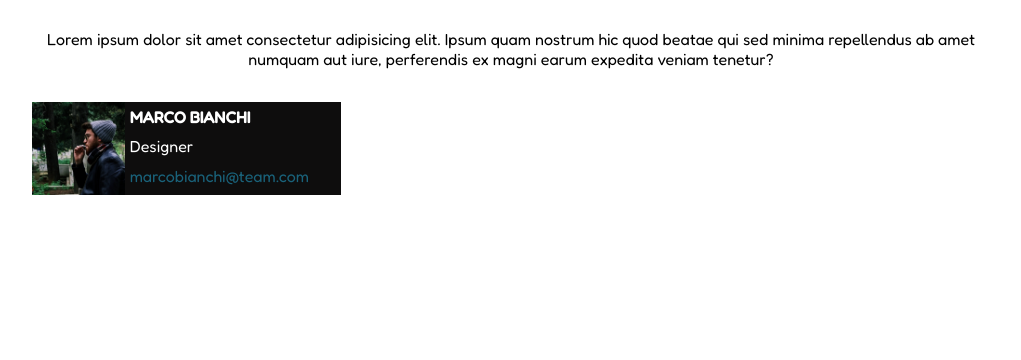
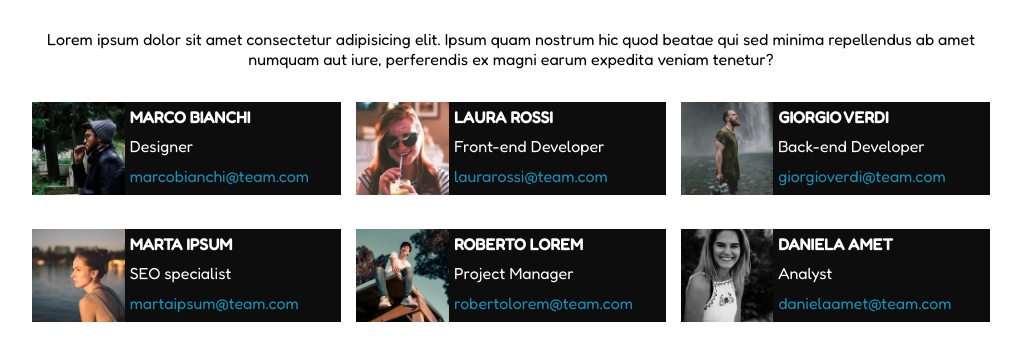
Before and after one commit to Eustache97/html-css-float-cards, a plain HTML site: page index.html in a window 1280 px wide. Shown: the part 74-434 px from the top of the page, without its empty margins (129-1150 px from the left). Drawn offline with Linux system fonts and the light colour scheme.

Commit message:
esercizioni finito con migliorazione da fare per l'adattabilità

```diff
--- a/css/style.css
+++ b/css/style.css
@@ -51,7 +51,7 @@ img{
 }
 .email{
     text-decoration: none;
-    color: #1a627a;
+    color: #188eb6;
 }
 .div-info{
     float: left;
--- a/index.html
+++ b/index.html
@@ -26,11 +26,47 @@
                         <div class="info"><a href="" class="email">marcobianchi@team.com</a></div>
                     </div>
                 </div>
-                <div class="card"></div>
-                <div class="card card3"></div>
-                <div class="card"></div>
-                <div class="card"></div>
-                <div class="card card3"></div>
+                <div class="card">
+                    <img src="img/female1.png" alt="prima_ragazza">
+                    <div class="div-info">
+                        <div class="info"><strong>LAURA ROSSI</strong></div>
+                        <div class="info">Front-end Developer</div>
+                        <div class="info"><a href="" class="email">laurarossi@team.com</a></div>
+                    </div>
+                </div>
+                <div class="card card3">
+                    <img src="img/male2.png" alt="secondo_ragazzo">
+                    <div class="div-info">
+                        <div class="info"><strong>GIORGIO VERDI</strong></div>
+                        <div class="info">Back-end Developer</div>
+                        <div class="info"><a href="" class="email">giorgioverdi@team.com</a></div>
+                    </div>
+                </div>
+                <div class="card">
+                    <img src="img/female2.png" alt="seconda_ragazzo">
+                    <div class="div-info">
+                        <div class="info"><strong>MARTA IPSUM</strong></div>
+                        <div class="info">SEO specialist</div>
+                        <div class="info"><a href="" class="email">martaipsum@team.com</a></div>
+                    </div>
+                </div>
+                <div class="card">
+                    <img src="img/male3.png" alt="terzo_ragazzo">
+                    <div class="div-info">
+                        <div class="info"><strong>ROBERTO LOREM</strong></div>
+                        <div class="info">Project Manager</div>
+                        <div class="info"><a href="" class="email">robertolorem@team.com</a></div>
+                    </div>
+
+                </div>
+                <div class="card card3">
+                    <img src="img/female3.png" alt="terza_ragazza">
+                    <div class="div-info">
+                        <div class="info"><strong>DANIELA AMET</strong></div>
+                        <div class="info">Analyst</div>
+                        <div class="info"><a href="" class="email">danielaamet@team.com</a></div>
+                    </div>
+                </div>
             </div>
         </main>
     </div>
```
